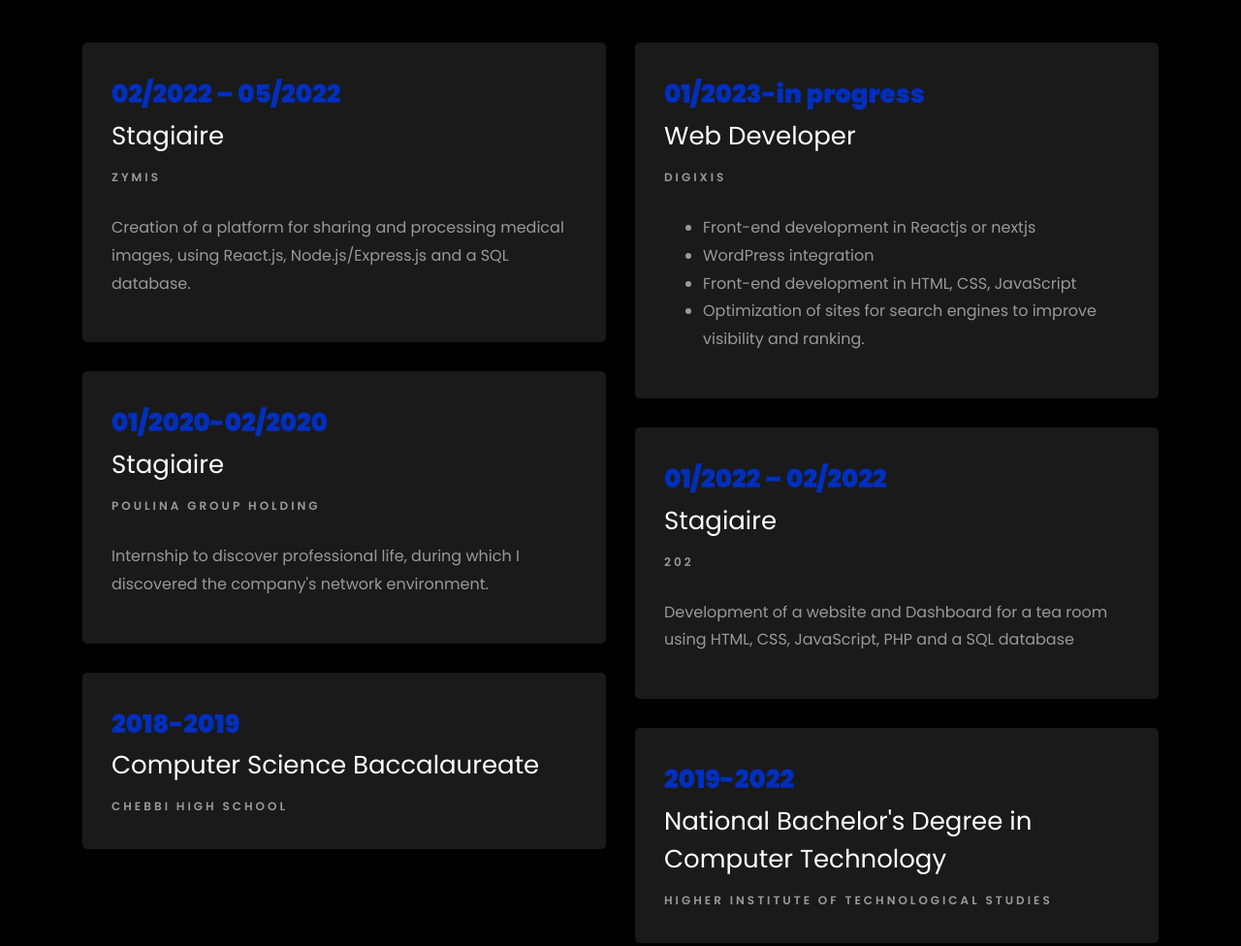
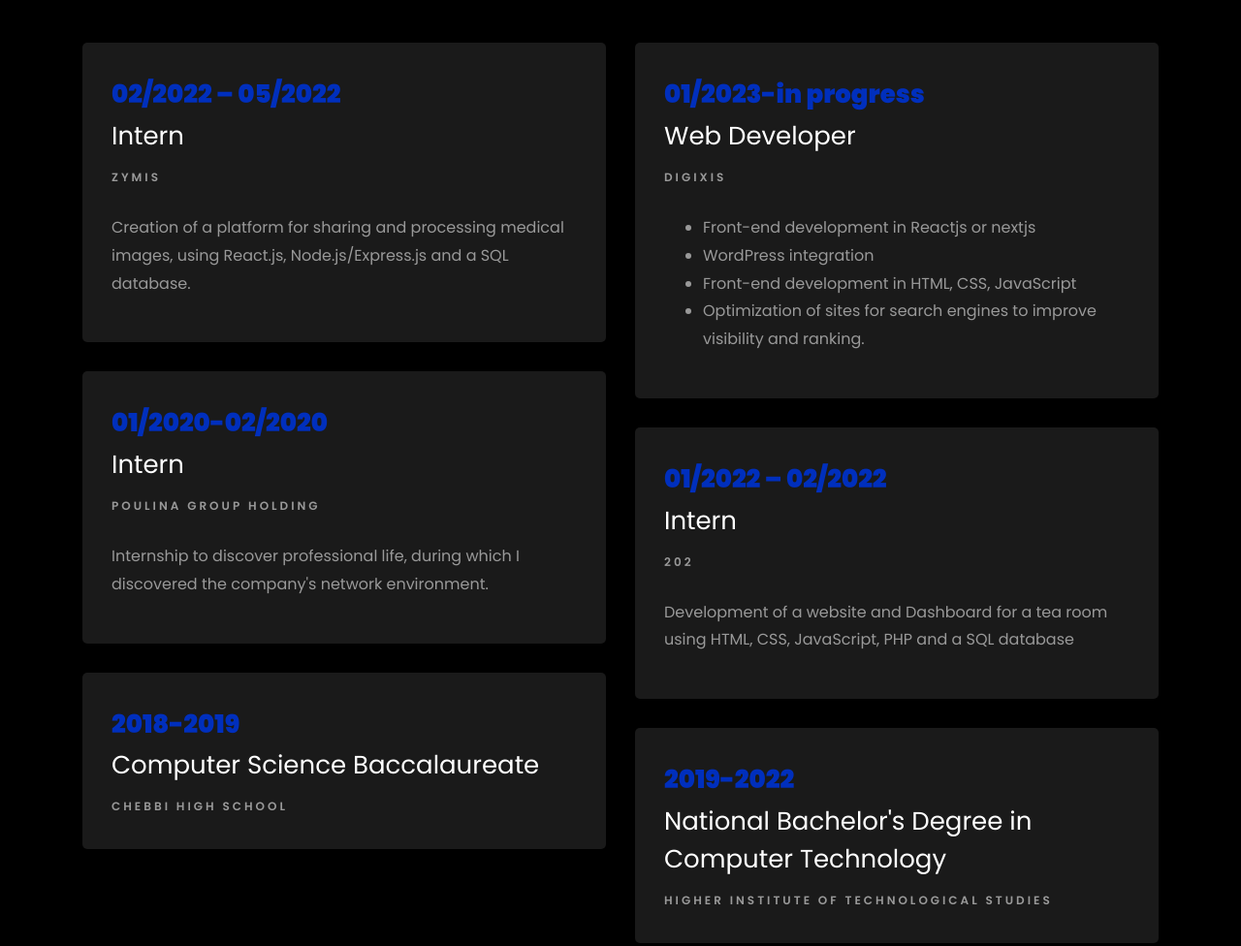
Before and after one commit to ghofraneeltaief/GhofranePortfolio, a plain HTML site: page index.html in a window 1280 px wide. Shown: the part 1560-2536 px from the top of the page at 97% size. Drawn offline with Linux system fonts and the light colour scheme; files whose address does not match are found by name.

Commit message:
Update index.html

```diff
--- a/index.html
+++ b/index.html
@@ -128,14 +128,14 @@
 
     				<div class="resume-wrap ftco-animate">
     					<span class="date">02/2022 – 05/2022</span>
-    					<h2>Stagiaire</h2>
+    					<h2>Intern</h2>
     					<span class="position">Zymis</span>
     					<p class="mt-4">Creation of a platform for sharing and processing medical images, using React.js, Node.js/Express.js and a SQL database.</p>
     				</div>
 
     				<div class="resume-wrap ftco-animate">
     					<span class="date">01/2020-02/2020</span>
-    					<h2>Stagiaire</h2>
+    					<h2>Intern</h2>
     					<span class="position">Poulina group holding</span>
 						<p class="mt-4">Internship to discover professional life, during which I discovered the company's network environment.</p>
     				</div>
@@ -160,7 +160,7 @@
     				</div>
 					<div class="resume-wrap ftco-animate">
     					<span class="date">01/2022 – 02/2022</span>
-    					<h2>Stagiaire</h2>
+    					<h2>Intern</h2>
     					<span class="position">202</span>
     					<p class="mt-4">Development of a website and Dashboard for a tea room using HTML, CSS, JavaScript, PHP and a SQL database</p>
     				</div>
@@ -234,7 +234,7 @@
 							<h3>Reactjs</h3>
 							<div class="progress">
 							 	<div class="progress-bar color-1" role="progressbar" aria-valuenow="90"
-							  	aria-valuemin="0" aria-valuemax="100" style="width:90%">
+							  	aria-valuemin="0" aria-valuemax="100" style="width:80%">
 							    <span>80%</span>
 							  	</div>
 							</div>
@@ -245,7 +245,7 @@
 							<h3>Nextjs</h3>
 							<div class="progress">
 							 	<div class="progress-bar color-2" role="progressbar" aria-valuenow="85"
-							  	aria-valuemin="0" aria-valuemax="100" style="width:85%">
+							  	aria-valuemin="0" aria-valuemax="100" style="width:75%">
 							    <span>75%</span>
 							  	</div>
 							</div>
@@ -278,7 +278,7 @@
 							<h3>WordPress</h3>
 							<div class="progress">
 							 	<div class="progress-bar color-5" role="progressbar" aria-valuenow="70"
-							  	aria-valuemin="0" aria-valuemax="100" style="width:70%">
+							  	aria-valuemin="0" aria-valuemax="100" style="width:90%">
 							    <span>90%</span>
 							  	</div>
 							</div>
@@ -289,7 +289,7 @@
 							<h3>SEO</h3>
 							<div class="progress">
 							 	<div class="progress-bar color-6" role="progressbar" aria-valuenow="80"
-							  	aria-valuemin="0" aria-valuemax="100" style="width:80%">
+							  	aria-valuemin="0" aria-valuemax="100" style="width:70%">
 							    <span>70%</span>
 							  	</div>
 							</div>
```
